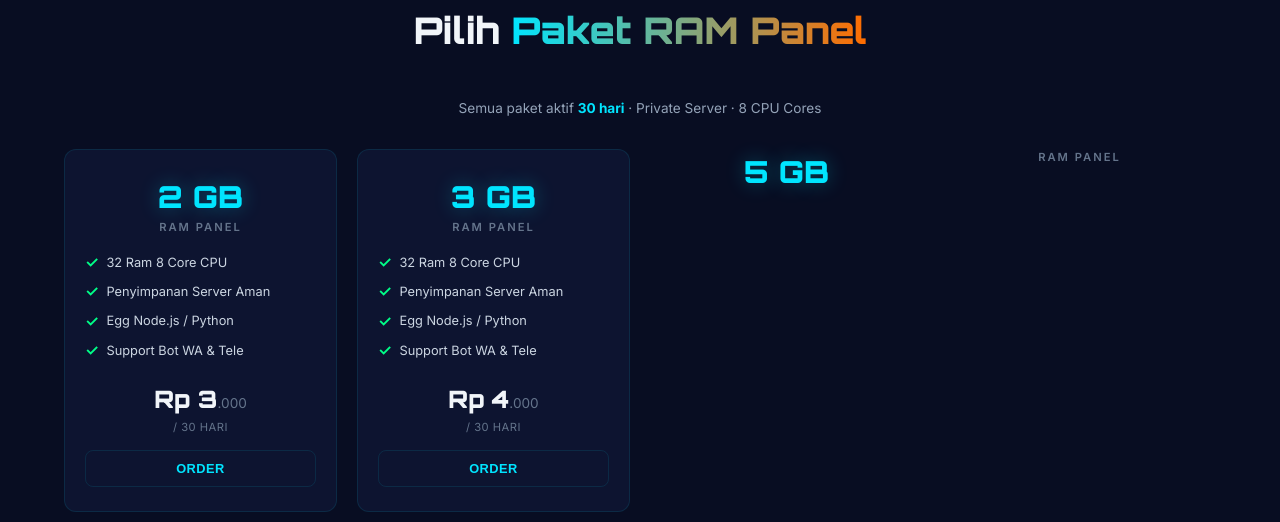
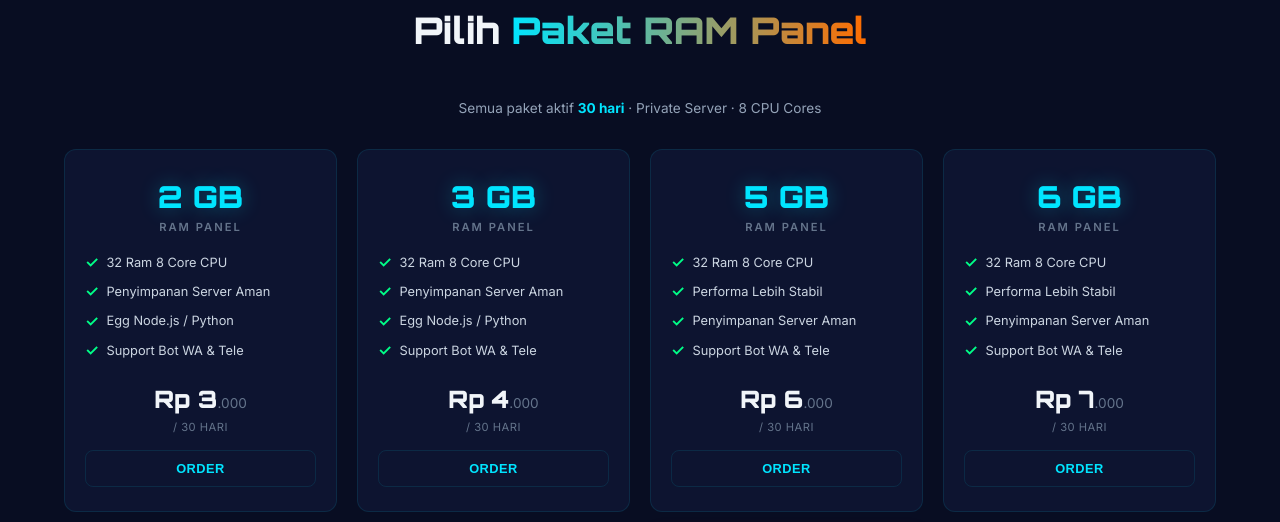
Before and after one commit to danzxjbr-cyber/list-panel, a plain HTML site: page index.html in a window 1280 px wide. Shown: the part 908-1430 px from the top of the page. Drawn offline with Linux system fonts and the light colour scheme.

Commit message:
Update index.html

```diff
--- a/index.html
+++ b/index.html
@@ -409,6 +409,7 @@
       </div>
 
       <!-- Paket 5GB -->
+     <div class="price-card">
         <div class="price-ram">5 GB</div>
         <div class="price-ram-label">RAM PANEL</div>
         <ul class="price-features-list">
```
